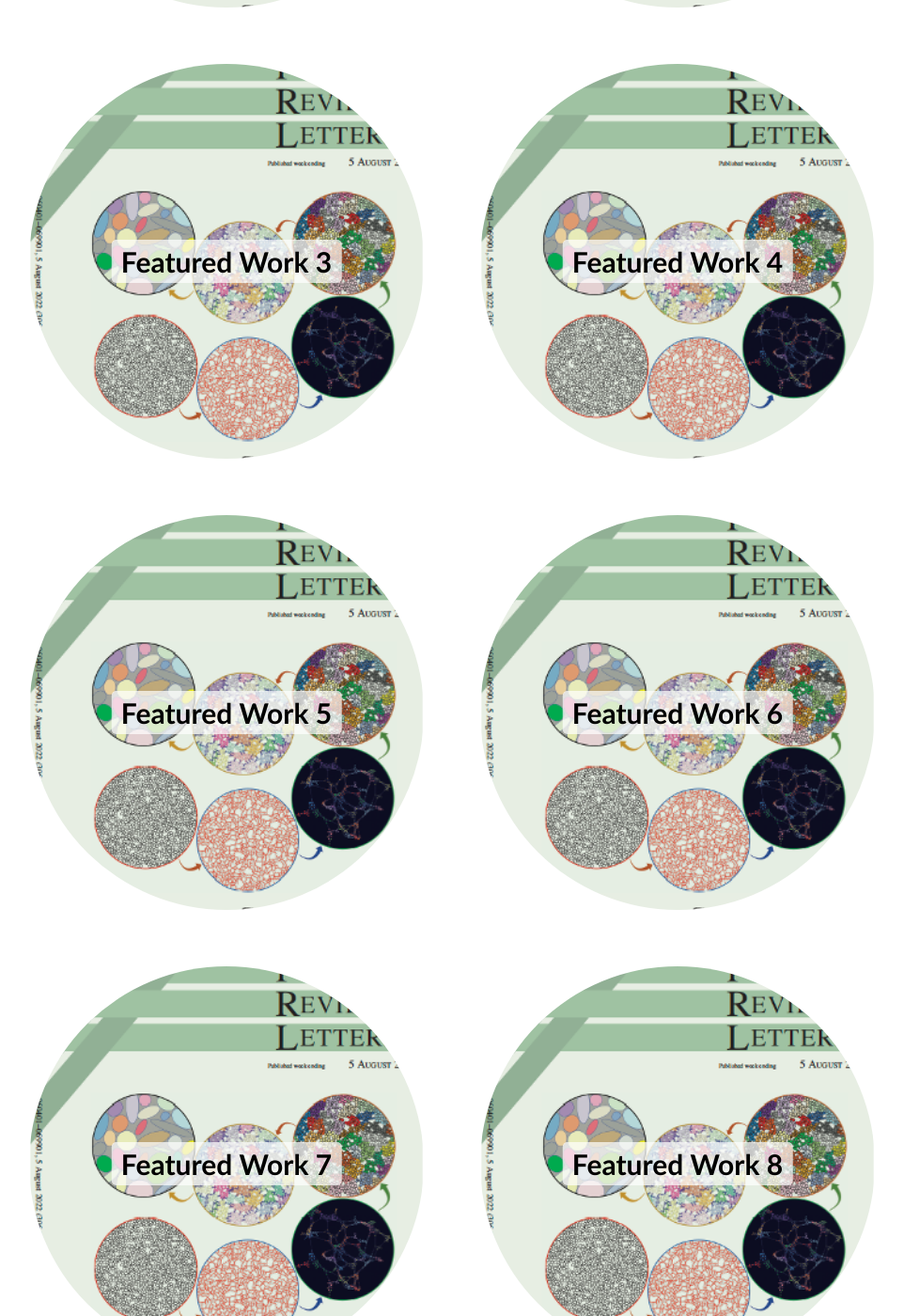
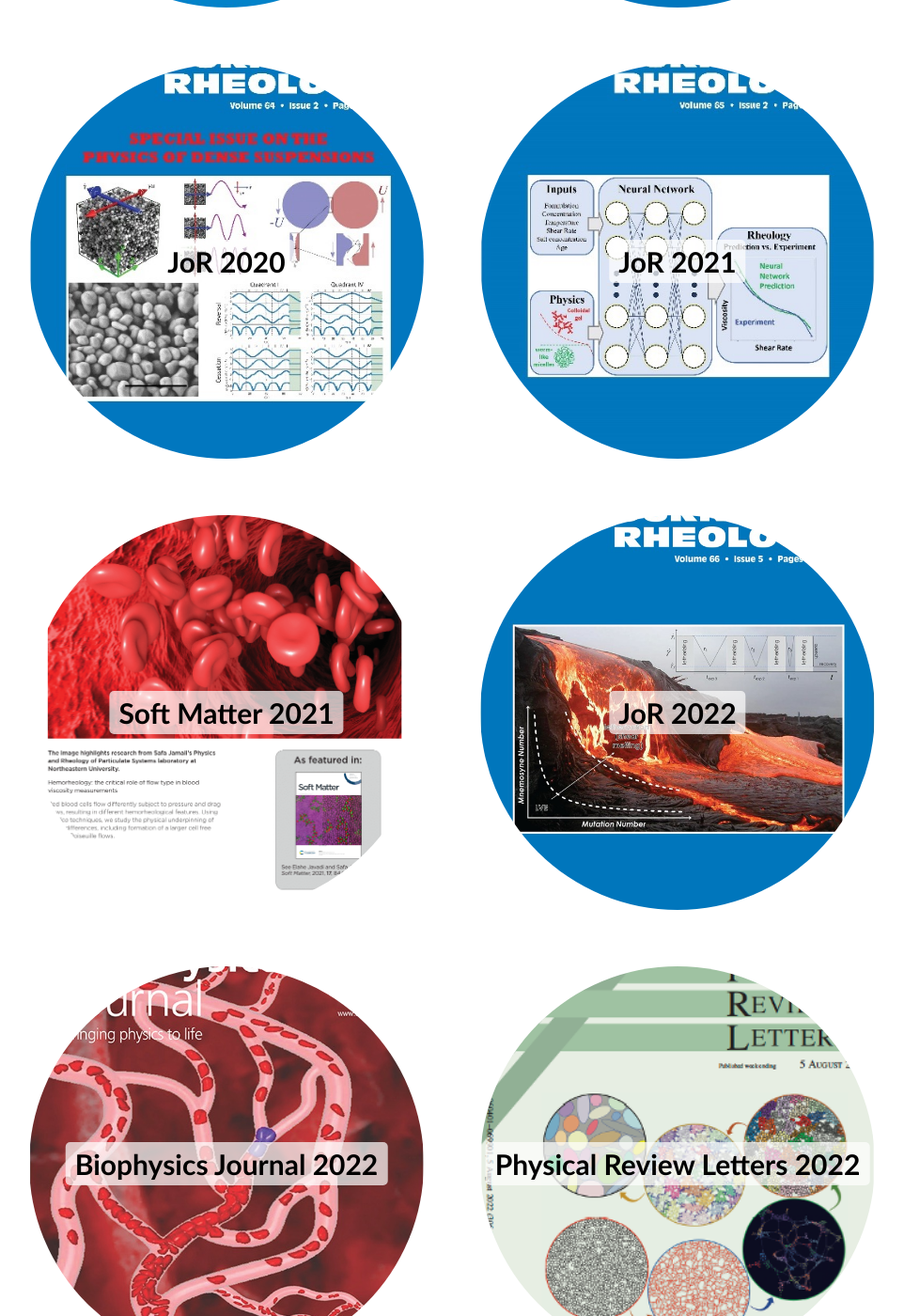
Before and after one commit to procf/procf.github.io, a Jekyll site: the page built from index.md, in a window 1280 px wide and 1400 px high, scrolled down 1987 px. Shown: the whole window at 94% size, without its empty margins (159-1121 px from the left). Built offline with Jekyll 4.4.1, drawn with Linux system fonts in a browser that asks for light colours; nearby versions of some CDN libraries; some of the changed text lies outside the part shown.

Commit message:
update all covers

```diff
--- a/index.md
+++ b/index.md
@@ -35,39 +35,39 @@
 
 
 {% include gallery.html style="square"
-  image1="images/featured/PRL.png"
+  image1="images/featured/JOR_2018.jpg"
   link1="#"
-  tooltip1="Featured Work 1"
+  tooltip1="JoR 2018"
 
-  image2="images/featured/PRL.png"
+  image2="images/featured/JOR_2019.jpg"
   link2="#"
-  tooltip2="Featured Work 2"
+  tooltip2="JoR 2019"
 
-  image3="images/featured/PRL.png"
+  image3="images/featured/JOR_2020.jpg"
   link3="#"
-  tooltip3="Featured Work 3"
+  tooltip3="JoR 2020"
 
-  image4="images/featured/PRL.png"
+  image4="images/featured/JOR_2021.jpg"
   link4="#"
-  tooltip4="Featured Work 4"
+  tooltip4="JoR 2021"
 
-  image5="images/featured/PRL.png"
+  image5="images/featured/SM_2021.png"
   link5="#"
-  tooltip5="Featured Work 5"
+  tooltip5="Soft Matter 2021"
 
-  image6="images/featured/PRL.png"
+  image6="images/featured/JOR_2022.jpg"
   link6="#"
-  tooltip6="Featured Work 6"
+  tooltip6="JoR 2022"
 
-  image7="images/featured/PRL.png"
+  image7="images/featured/BPJ_2022.jpg"
   link7="#"
-  tooltip7="Featured Work 7"
+  tooltip7="Biophysics Journal 2022"
 
-  image8="images/featured/PRL.png"
+  image8="images/featured/PRL_2022.png"
   link8="#"
-  tooltip8="Featured Work 8"
+  tooltip8="Physical Review Letters 2022"
 
-  image9="images/featured/PRL.png"
+  image9="images/featured/DD_2023.jpg"
   link9="#"
-  tooltip9="Featured Work 9"
+  tooltip9="Digital Discovery 2023"
 %}
```
Also changed, not shown: images/featured/BPJ_2022.jpg (renamed from images/featured/BPJ.jpg), images/featured/PRL_2022.png (renamed from images/featured/PRL.png), images/featured/SM_2021.png (renamed from images/featured/Soft_Matter.png).
